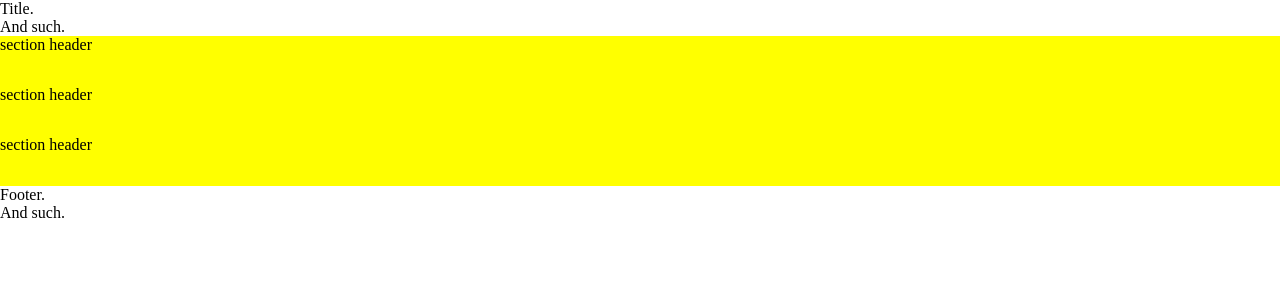
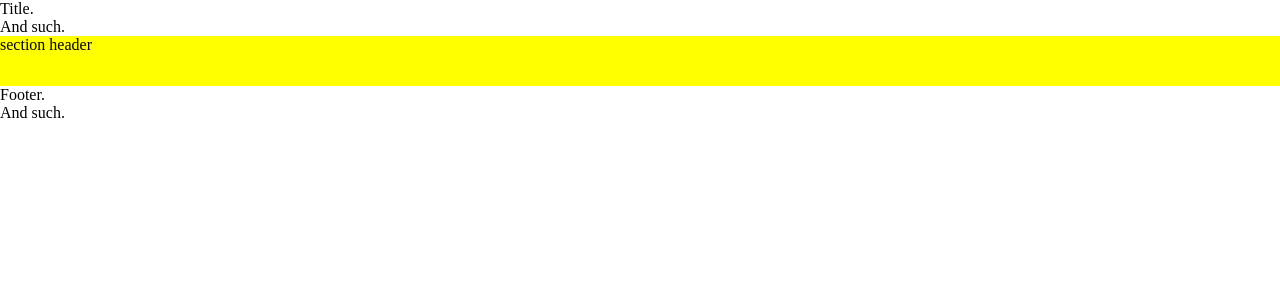
Before and after one commit to ArepaMtl/HealthPassport, a PHP site: page /css_tests.php in a window 1280 px wide. Shown: the top 300 px of the page. Run offline with PHP 8.4, Linux system fonts and the light colour scheme.

Commit message:
Added more css tests

```diff
--- a/css_tests.php
+++ b/css_tests.php
@@ -9,11 +9,18 @@
 				padding:0px;
 			}
 
-			.section,.section-wrapper,input[type=radio],.section-header,.section-content{
-				-webkit-transition: all 0.25s;
-				transition: all 0.25s;
-				-webkit-transition-property: width,height,opacity;
-				transition-property: width,height,opacity;
+			.section-wrapper{
+				-webkit-transition: all 0.25s linear;
+				transition: all 0.25s linear;
+				-webkit-transition-property: height;
+				transition-property: height;
+			}
+
+			.section-content{
+				-webkit-transition: all 0.25s linear;
+				transition: all 0.25s linear;
+				-webkit-transition-property: opacity;
+				transition-property: opacity;
 			}
 
 			.no-transition, .no-transition *
@@ -21,74 +28,6 @@
 				-webkit-transition: none;
 				transition: none;
 			}
-
-			/*.section{
-				background-color:red;
-				position:relative;
-				overflow:hidden;
-			}*/
-
-			/*.section input[type=checkbox]{
-				z-index:1;
-				position:absolute;
-				left:0px;
-				top:0px;
-				width:100%;
-				height:50px;
-				opacity:1;
-			}
-
-			.section input + div{
-				overflow:hidden;
-				z-index:0;
-				-webkit-transition: all .2s;
-				transition: all .2s;
-			}
-
-			.section input[type=checkbox] + div > div:first-child{
-				font-family:sans-serif;
-				display:block;
-				height:50px;
-				background-color:blue;
-			}
-
-			.section input[type=checkbox] + div{
-				background-color:yellow;
-				height:50px;
-			}
-
-			.section input[type=checkbox]:checked + div{
-				height:200px;
-			}*/
-
-			/*new stuff*/
-
-			/*.section > input{
-				position:absolute;
-				left:0px;
-				top:0px;
-				width:100%;
-				height:50px;
-				background-color:yellow;
-
-			}
-
-			.section > .section-wrapper{
-				padding-top:50px;
-				background-color:blue;
-			}
-
-			.section .section-content{
-				height:0px;
-				background-color:blue;
-				overflow:hidden;
-			}
-
-			.section > input:checked + .section-header > .section-content
-			{
-				height:200px;
-			}
-			*/
 
 			.section
 			{
@@ -101,7 +40,7 @@
 				opacity:0;
 			}
 
-			.section > input
+			.section > input, .section > label
 			{
 				z-index:1;
 				display:block;
@@ -110,6 +49,12 @@
 				top:0px;
 				width:100%;
 				height:50px;
+				cursor:pointer;
+			}
+
+			.section > label
+			{
+				z-index:2;
 			}
 
 			.section > input:checked
@@ -132,9 +77,10 @@
 			input:checked + .section-wrapper
 			{
 				height:400px;
+				z-index:1000;
 			}
 
-			.section-wrapper > input
+			.section-wrapper > input, .section-wrapper > label
 			{
 				z-index:1;
 				position:absolute;
@@ -142,6 +88,12 @@
 				top:0px;
 				width:100%;
 				height:50px;
+				cursor:pointer;
+			}
+
+			.section-wrapper > label
+			{
+				z-index:2;
 			}
 
 			.section-wrapper > .section-header
@@ -192,13 +144,16 @@
 	    	</div>
 	    </div>-->
 	    <div>Title.<br/>And such.</div>
+
 	    <div class="section">
-	    	<input type="radio" name="section-1">
+	    	<label for="section-input-2"></label>
+	    	<input type="radio" name="section-2" id="section-input-2">
 	    	<div class="section-wrapper">
 	    		<div class="section-header">
 	    		section header
 	    		</div>
-	    		<input type="radio" name="section-1" checked>
+	    		<label for="section-wrapper-input-2"></label>
+	    		<input type="radio" name="section-2" checked id="section-wrapper-input-2">
 	    		<div class="section-content">
 	    		section content
 	    		</div>
@@ -206,33 +161,6 @@
 
 	    </div>
 
-	    <div class="section">
-	    	<input type="radio" name="section-2">
-	    	<div class="section-wrapper">
-	    		<div class="section-header">
-	    		section header
-	    		</div>
-	    		<input type="radio" name="section-2" checked>
-	    		<div class="section-content">
-	    		section content
-	    		</div>
-	    	</div>
-
-	    </div>
-
-	    <div class="section">
-	    	<input type="radio" name="section-3">
-	    	<div class="section-wrapper">
-	    		<div class="section-header">
-	    		section header
-	    		</div>
-	    		<input type="radio" name="section-3" checked>
-	    		<div class="section-content">
-	    		section content
-	    		</div>
-	    	</div>
-
-	    </div>
 	    <div>Footer.<br/>And such.</div>
 
 	</body>
```
Also changed, not shown: css_jquery_tests.php (added, +15 -0 lines).
